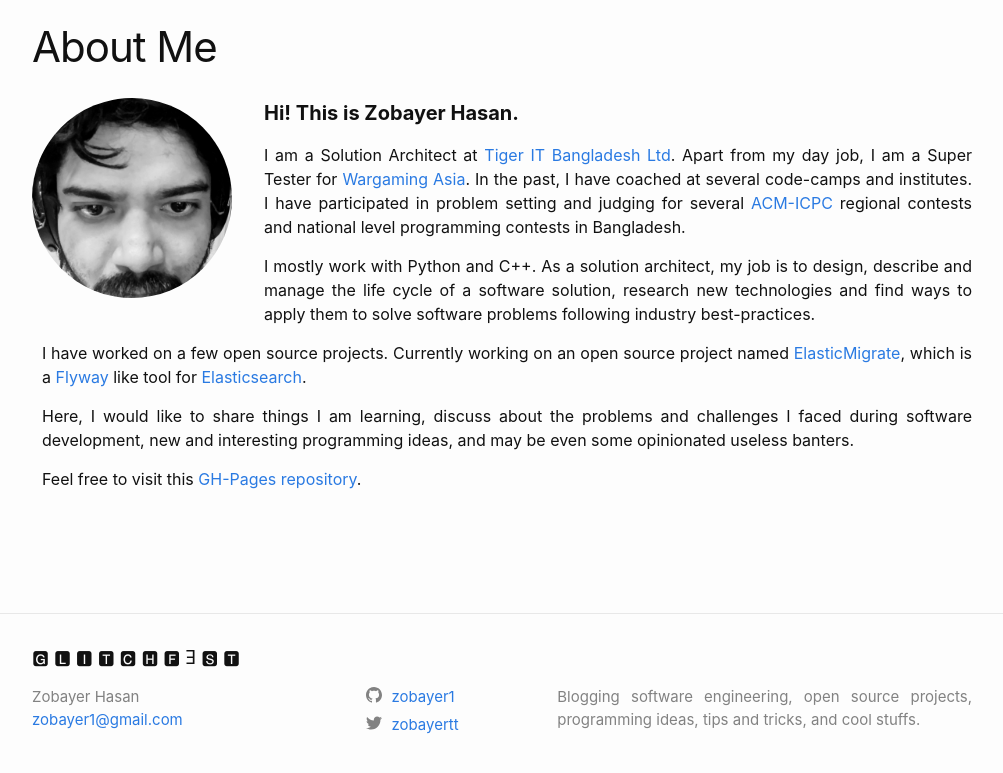
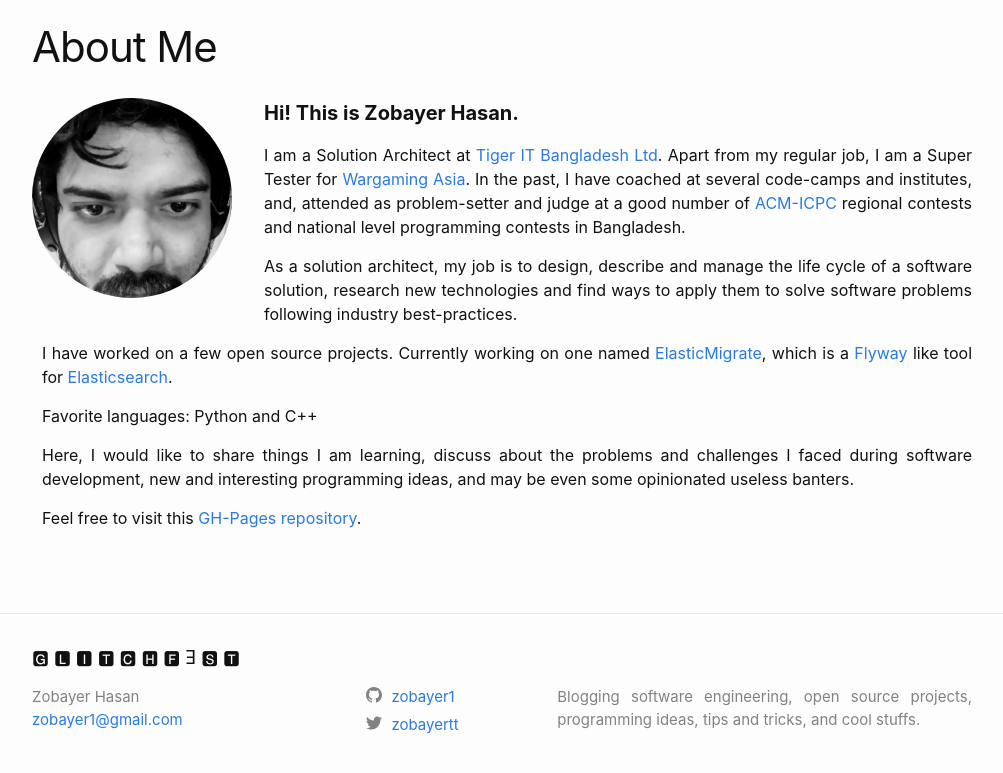
Before and after one commit to zobayer1/zobayer1.github.io, a Jekyll site: the page built from about.html, in a window 1280 px wide, cut to the strip 104-877 px from the top of the page. Shown: the whole strip, without its empty margins (138-1141 px from the left). Built offline with Jekyll 4.4.1, drawn with Linux system fonts in a browser that asks for light colours.

Commit message:
Update about me page

```diff
--- a/about.html
+++ b/about.html
@@ -30,14 +30,15 @@
   <div class="float-left"><img class="rounded" src="{{ '/assets/img/about/about.png' | relative_url }}" height="200px" width="200px"></div>
   <div class="about">
     <h4><strong>Hi! This is {{site.author}}.</strong></h4>
-    <p>I am a Solution Architect at <a href="http://www.tigerit.com/">Tiger IT Bangladesh Ltd</a>. Apart from my day job,
+    <p>I am a Solution Architect at <a href="http://www.tigerit.com/">Tiger IT Bangladesh Ltd</a>. Apart from my regular job,
     I am a Super Tester for <a href="https://asia.wargaming.net/en">Wargaming Asia</a>. In the past, I have coached at several
-    code-camps and institutes. I have participated in problem setting and judging for several <a href="https://icpc.global/">ACM-ICPC</a>
+    code-camps and institutes, and, attended as problem-setter and judge at a good number of <a href="https://icpc.global/">ACM-ICPC</a>
     regional contests and national level programming contests in Bangladesh.</p>
-    <p>I mostly work with Python and C++. As a solution architect, my job is to design, describe and manage the life cycle of a software solution,
-    research new technologies and find ways to apply them to solve software problems following industry best-practices.</p>
-    <p>I have worked on a few open source projects. Currently working on an open source project named <a href="https://github.com/zobayer1/elastic-migrate">
+    <p>As a solution architect, my job is to design, describe and manage the life cycle of a software solution, research new technologies and find
+    ways to apply them to solve software problems following industry best-practices.</p>
+    <p>I have worked on a few open source projects. Currently working on one named <a href="https://github.com/zobayer1/elastic-migrate">
     ElasticMigrate</a>, which is a <a href="https://flywaydb.org/">Flyway</a> like tool for <a href="https://www.elastic.co/">Elasticsearch</a>.</p>
+    <p>Favorite languages: Python and C++</p>
     <p>Here, I would like to share things I am learning, discuss about the problems and challenges I faced during software development, new and interesting
     programming ideas, and may be even some opinionated useless banters.</p>
     <p>Feel free to visit this <a href="https://github.com/zobayer1/zobayer1.github.io">GH-Pages repository</a>.</p>
```
